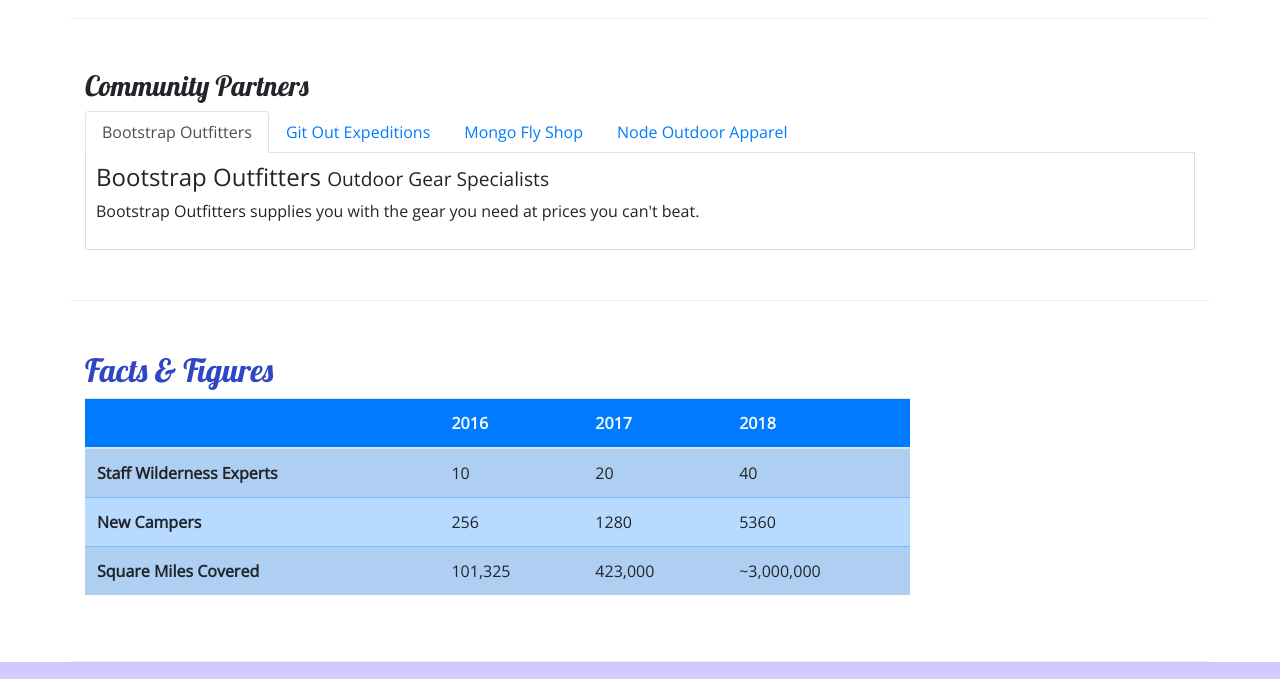
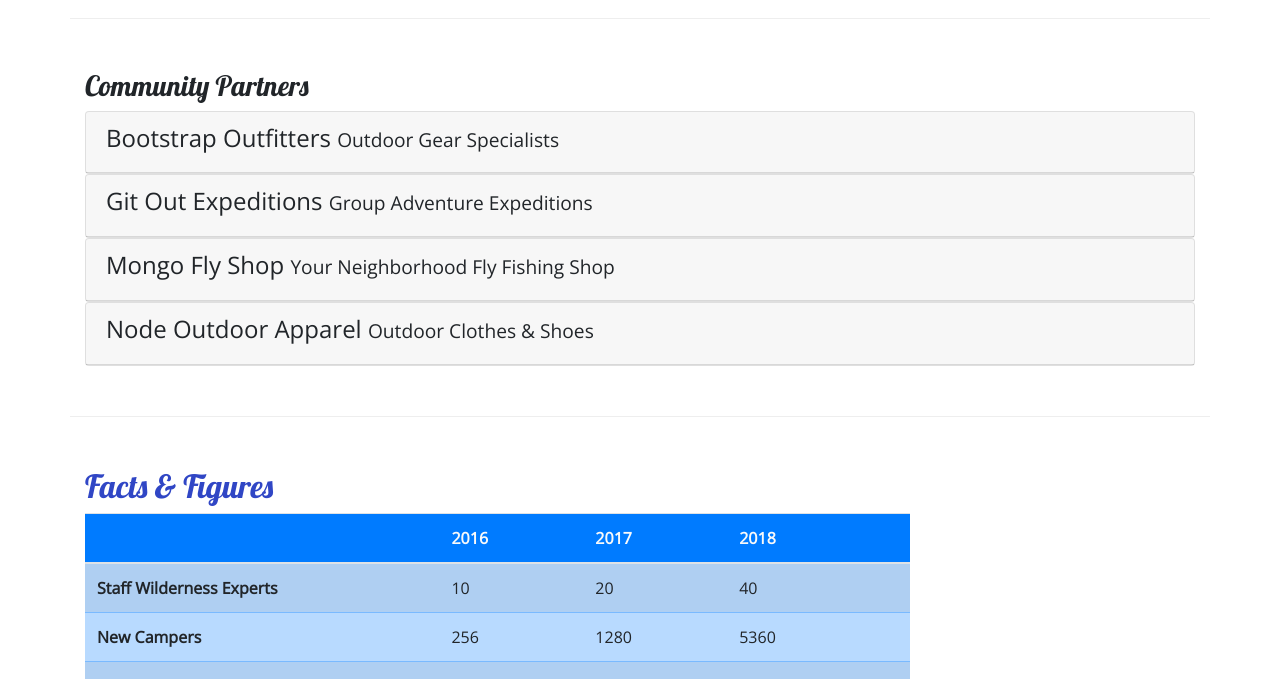
Before and after one commit to DNA21/bootstrap-site, a website: page aboutus.html in a window 1280 px wide. Shown: the part 810-1489 px from the top of the page. Drawn offline with nearby package versions, Linux system fonts and the light colour scheme.

Commit message:
Accordion

```diff
--- a/aboutus.html
+++ b/aboutus.html
@@ -100,28 +100,62 @@
         <div class="row row-content">
             <div class="col">
                 <h3>Community Partners</h3>
-                <ul class="nav nav-tabs">
-                    <li class="nav-item"><a class="nav-link active" href="#bootstrap" role="tab" data-toggle="tab">Bootstrap Outfitters</a></li>
-                    <li class="nav-item"><a class="nav-link" href="#git" role="tab" data-toggle="tab">Git Out Expeditions</a></li>
-                    <li class="nav-item"><a class="nav-link" href="#mongo" role="tab" data-toggle="tab">Mongo Fly Shop</a></li>
-                    <li class="nav-item"><a class="nav-link" href="#node" role="tab" data-toggle="tab">Node Outdoor Apparel</a></li>
-                </ul>
-                <div class="tab-content">
-                    <div role="tabpanel" class="tab-pane fade show active" id="bootstrap">
-                        <h4>Bootstrap Outfitters <small>Outdoor Gear Specialists</small></h4>
-                        <p class="d-none d-sm-block">Bootstrap Outfitters supplies you with the gear you need at prices you can't beat.</p>
+                <div id="accordion">
+                    <div class="card">
+                        <div role="tab" class="card-header">
+                            <h4>
+                                <a data-toggle="collapse" data-target="#bootstrap">
+                                    Bootstrap Outfitters <small>Outdoor Gear Specialists</small>
+                                </a>
+                            </h4>
+                            <div class="collapse" id="bootstrap" data-parent="#accordion">
+                                <div class="card-body">
+                                    <p class="d-none d-sm-block">Bootstrap Outfitters supplies you with the gear you need at prices you can't beat.</p>
+                                </div>
+                            </div>
+                        </div>
                     </div>
-                    <div role="tabpanel" class="tab-pane fade" id="git">
-                        <h4>Git Out Expeditions <small>Group Adventure Expeditions</small></h4>
-                        <p class="d-none d-sm-block">Join Git Out Expeditions to explore new horizons with a group of other adventurers!</p>
+                    <div class="card">
+                        <div role="tab" class="card-header">
+                            <h4>
+                                <a class="collapsed" data-toggle="collapse" data-target="#git">
+                                    Git Out Expeditions <small>Group Adventure Expeditions</small>
+                                </a>
+                            </h4>
+                            <div class="collapse" id="git" data-parent="#accordion">
+                                <div class="card-body">
+                                    <p class="d-none d-sm-block">Join Git Out Expeditions to explore new horizons with a group of other adventurers!</p>
+                                </div>
+                            </div>
+                        </div>
                     </div>
-                    <div role="tabpanel" class="tab-pane fade" id="mongo">
-                        <h4>Mongo Fly Shop <small>Your Neighborhood Fly Fishing Shop</small></h4>
-                        <p class="d-none d-sm-block">Need a new fishing pole, a tacklebox, or flies of all kinds? Stop by Mongo Fly Shop.</p>
+                    <div class="card">
+                        <div role="tab" class="card-header">
+                            <h4>
+                                <a class="collapsed" data-toggle="collapse" data-target="#mongo">
+                                    Mongo Fly Shop <small>Your Neighborhood Fly Fishing Shop</small>
+                                </a>
+                            </h4>
+                            <div class="collapse" id="mongo" data-parent="#accordion">
+                                <div class="card-body">
+                                    <p class="d-none d-sm-block">Need a new fishing pole, a tacklebox, or flies of all kinds? Stop by Mongo Fly Shop.</p>
+                                </div>
+                            </div>
+                        </div>
                     </div>
-                    <div role="tabpanel" class="tab-pane fade" id="node">
-                        <h4>Node Outdoor Apparel <small>Outdoor Clothes &amp Shoes</small></h4>
-                        <p class="d-none d-sm-block">From polar fleeces to swimsuits, hiking boots to waders, a visit to Node will be sure to get you covered.</p>
+                    <div class="card">
+                        <div role="tab" class="card-header">
+                            <h4>
+                                <a class="collapsed" data-toggle="collapse" data-target="#node">
+                                    Node Outdoor Apparel <small>Outdoor Clothes &amp Shoes</small>
+                                </a>
+                            </h4>
+                            <div class="collapse" id="node" data-parent="#accordion">
+                                <div class="card-body">
+                                    <p class="d-none d-sm-block">From polar fleeces to swimsuits, hiking boots to waders, a visit to Node will be sure to get you covered.</p>
+                                </div>
+                            </div>
+                        </div>
                     </div>
                 </div>
             </div>
--- a/css/styles.css
+++ b/css/styles.css
@@ -36,8 +36,7 @@ header h2 {
     background-color: #901CAD;
 }
 
-.tab-content {
-    border: 1px solid #DDD;
-    border-top: none;
-    padding: 10px;
+a, a:hover {
+    color: inherit;
+    text-decoration: none;
 }
```
